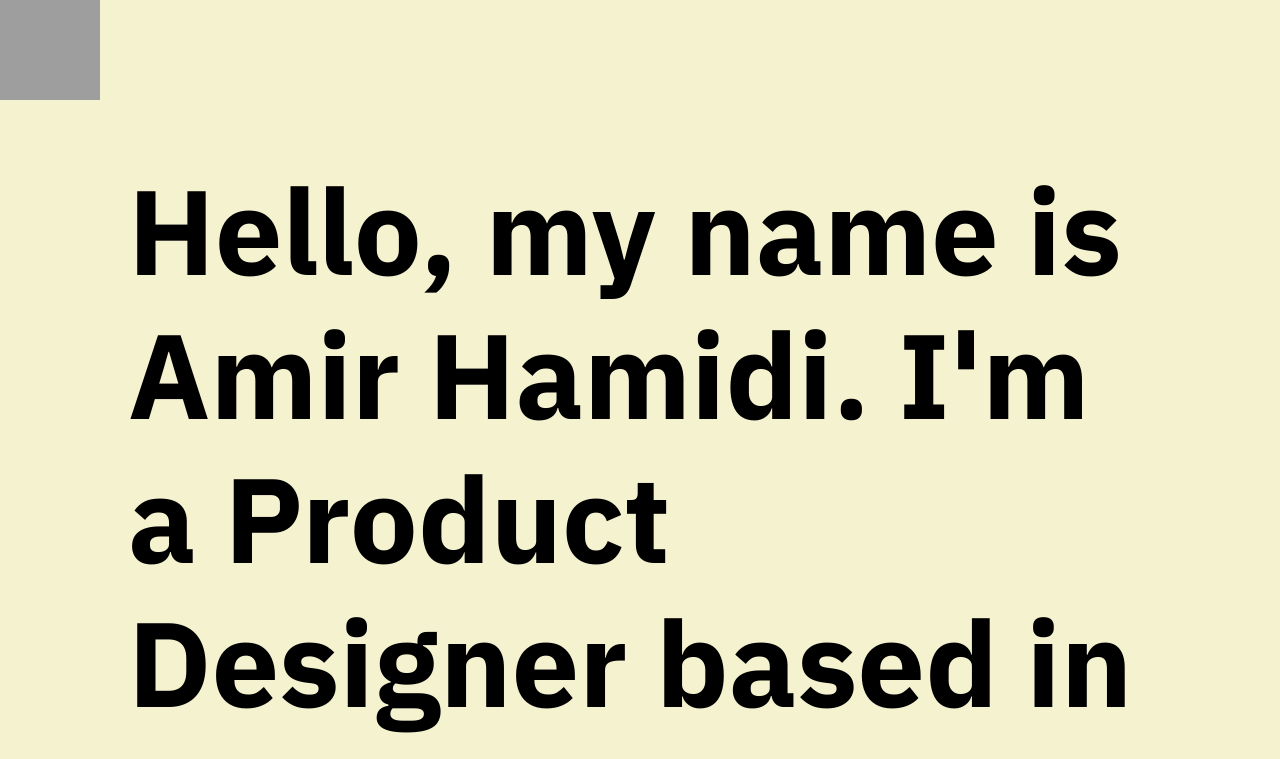
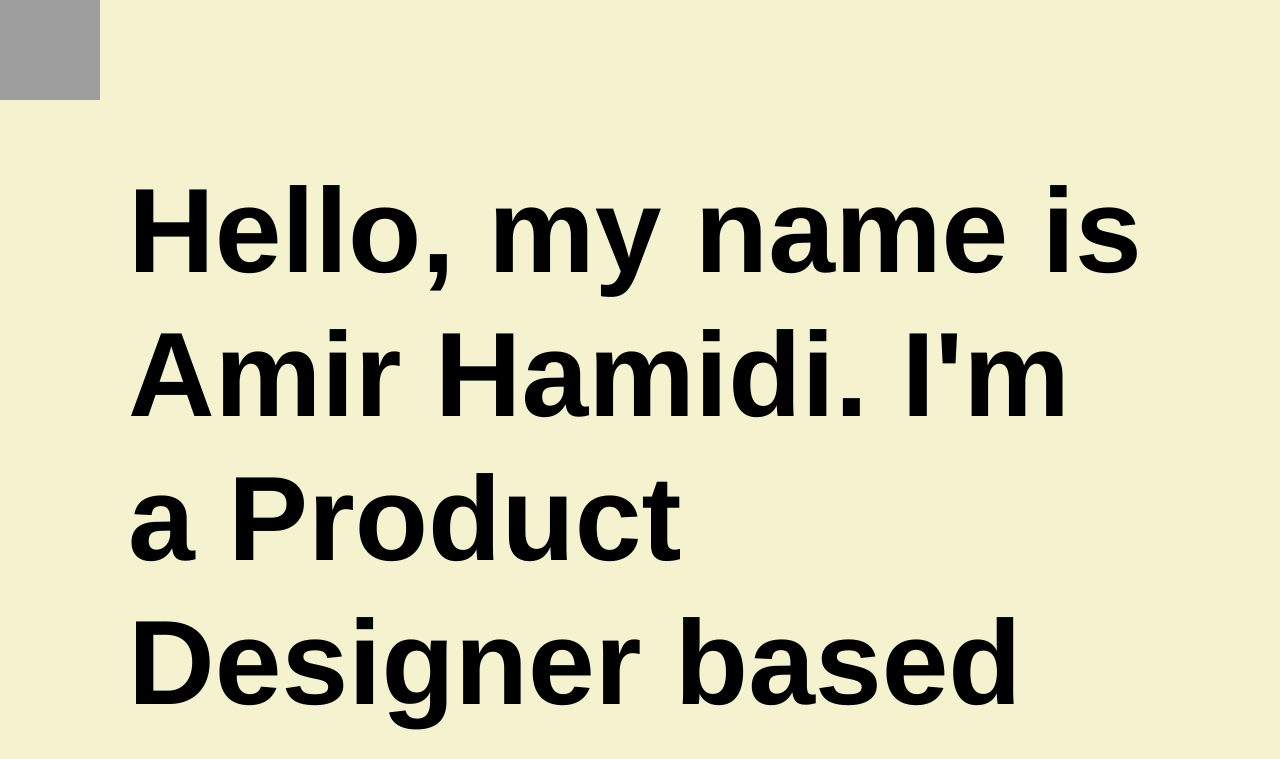
Before and after one commit to Amir-HM/amir-website, a plain HTML site: page index.html in a window 1280 px wide. Shown: the top 759 px of the page. Drawn offline with nearby package versions, Linux system fonts and the light colour scheme; grey boxes are pictures that could not be loaded.

Commit message:
Update index.html

```diff
--- a/index.html
+++ b/index.html
@@ -18,7 +18,7 @@
       h1 {
         color: black;
         padding-top: 30px;
-        font-family: 'IBM Plex Sans', sans-serif;
+        font-family: helvetica, 'IBM Plex Sans', sans-serif;
         font-size: 120px;
       }
       /*@media only screen and (max-width: 600px) {
```
